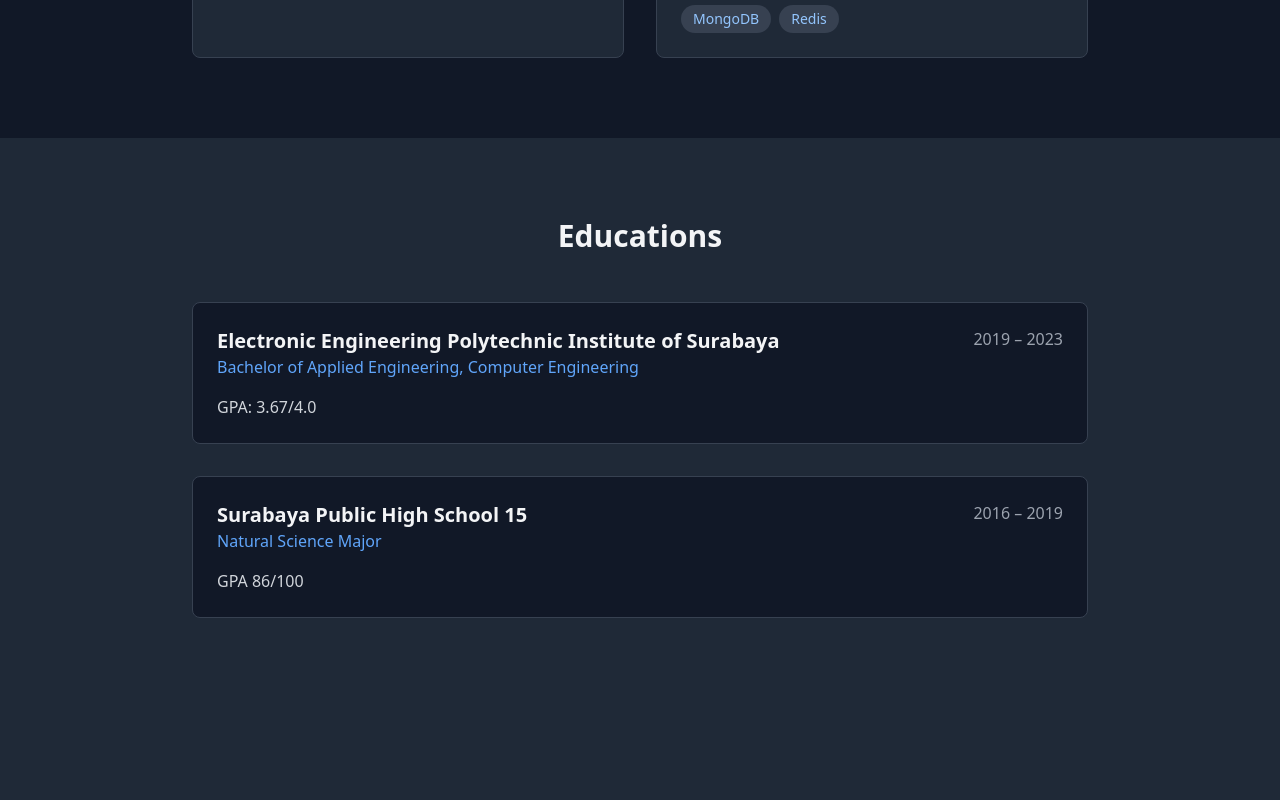
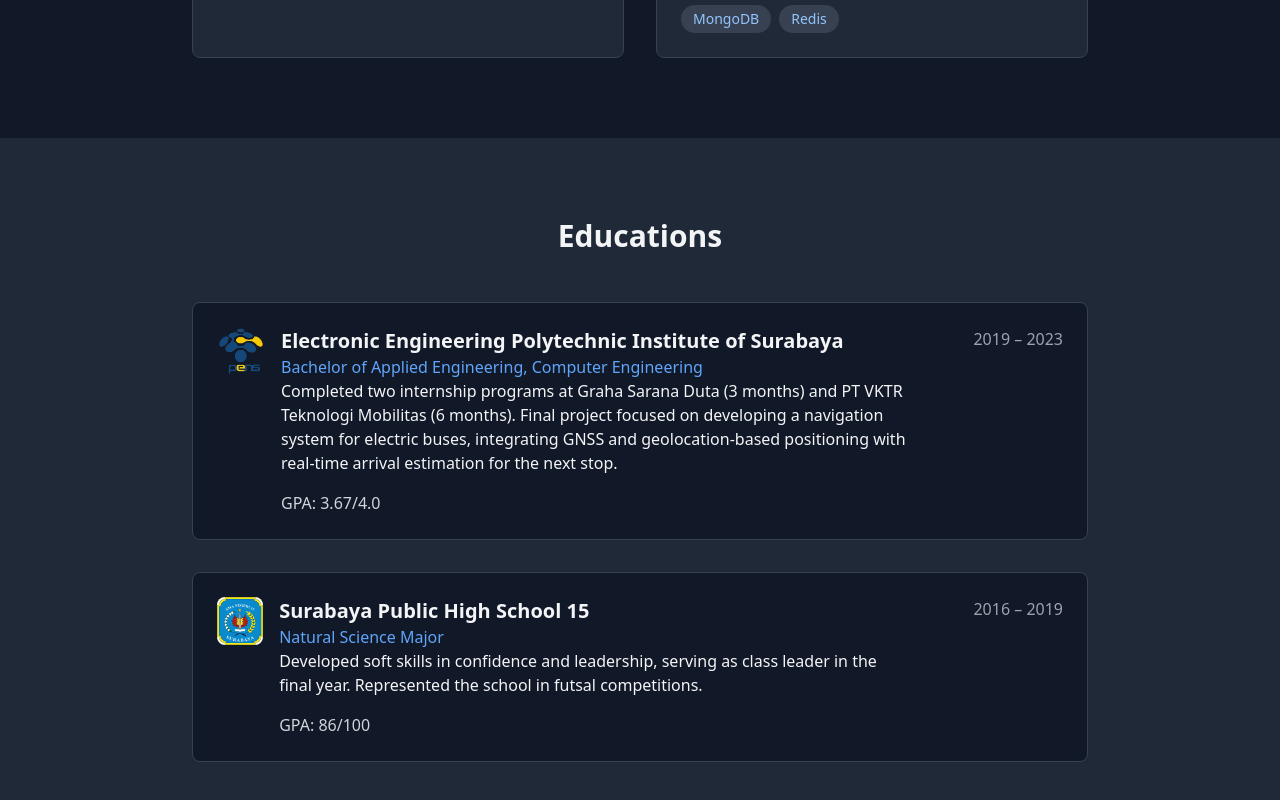
Before and after one commit to farid141/farid141.github.io, a React (Vite) app: page / in a window 1280 px wide. Shown: the part 6214-7014 px from the top of the page. Built offline with nearby package versions, Linux system fonts and the light colour scheme.

Commit message:
UI(Education): add description and logo

```diff
--- a/src/components/Education.jsx
+++ b/src/components/Education.jsx
@@ -9,17 +9,21 @@ export const Education = () => {
         <SectionTitle>Educations</SectionTitle>
         {educations.map((education) => (
           <div className="max-w-4xl mx-auto ">
-            <div className="bg-gray-900 p-6 rounded-lg border border-gray-700 hover:border-blue-400 transition-colors duration-300">
+            <div className="bg-gray-900 p-6 rounded-lg border border-gray-700 hover:border-blue-400 transition-colors duration-300 flex gap-4">
+              <img src={education.logo} alt="" className="size-12 rounded-lg" />
+              <div className="w-full">
                 <div className="flex justify-between items-start mb-4">
-                <div>
+                  <div className="max-w-[80%]">
                     <h3 className="text-xl font-semibold text-gray-100">
                       {education.name}
                     </h3>
                     <p className="text-blue-400">{education.title}</p>
+                    <p>{education.description}</p>
                   </div>
                   <div className="text-gray-400">{education.date}</div>
                 </div>
                 <p className="text-gray-300">{education.grade}</p>
+              </div>
             </div>
           </div>
         ))}
--- a/src/content.jsx
+++ b/src/content.jsx
@@ -5,6 +5,8 @@ import dentech_logo from "./assets/dentech_logo.webp";
 import clown_logo from "./assets/clown_logo.webp";
 import vktr_logo from "./assets/vktr_logo.webp";
 import telpro_logo from "./assets/telpro_logo.webp";
+import pens_logo from "./assets/PENS.webp";
+import sman15_logo from "./assets/sman15.webp";
 
 export const experiences = [
   {
@@ -209,13 +211,23 @@ export const educations = [
   {
     name: "Electronic Engineering Polytechnic Institute of Surabaya",
     title: "Bachelor of Applied Engineering, Computer Engineering",
+    logo: pens_logo,
+    description: `
+      Completed two internship programs at Graha Sarana Duta (3 months) and PT VKTR Teknologi Mobilitas (6 months).
+      Final project focused on developing a navigation system for electric buses, integrating GNSS and geolocation-based positioning with real-time arrival estimation for the next stop.
+    `,
     date: "2019 – 2023",
     grade: "GPA: 3.67/4.0",
   },
   {
     name: "Surabaya Public High School 15",
     title: "Natural Science Major",
+    logo: sman15_logo,
+    description: `
+      Developed soft skills in confidence and leadership, serving as class leader in the final year.
+      Represented the school in futsal competitions.
+    `,
     date: "2016 – 2019",
-    grade: "GPA 86/100",
+    grade: "GPA: 86/100",
   },
 ];
```
Also changed, not shown: src/assets/PENS.webp (added), src/assets/sman15.webp (added). Lines whose indentation alone changed are shown as unchanged.
